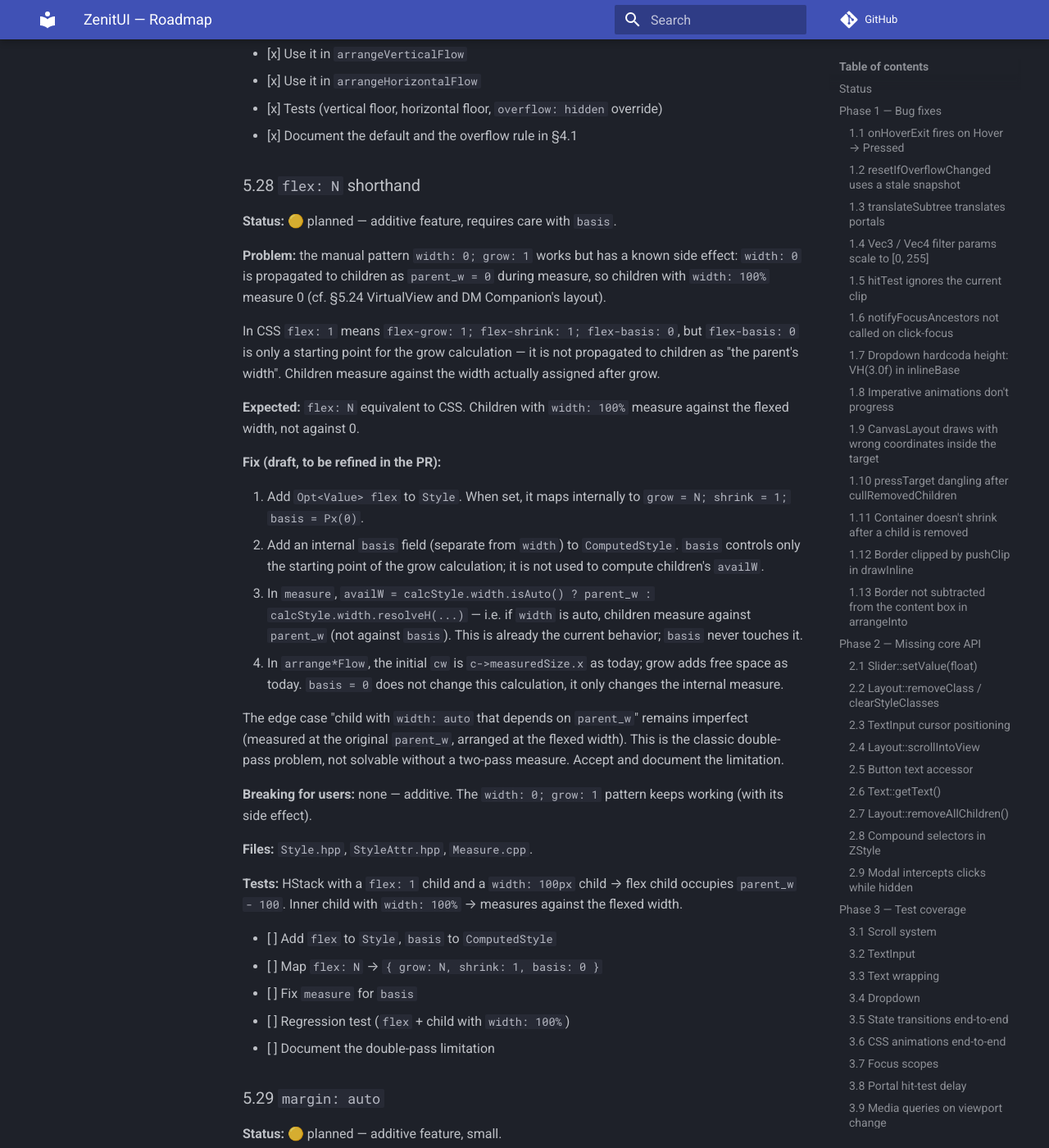
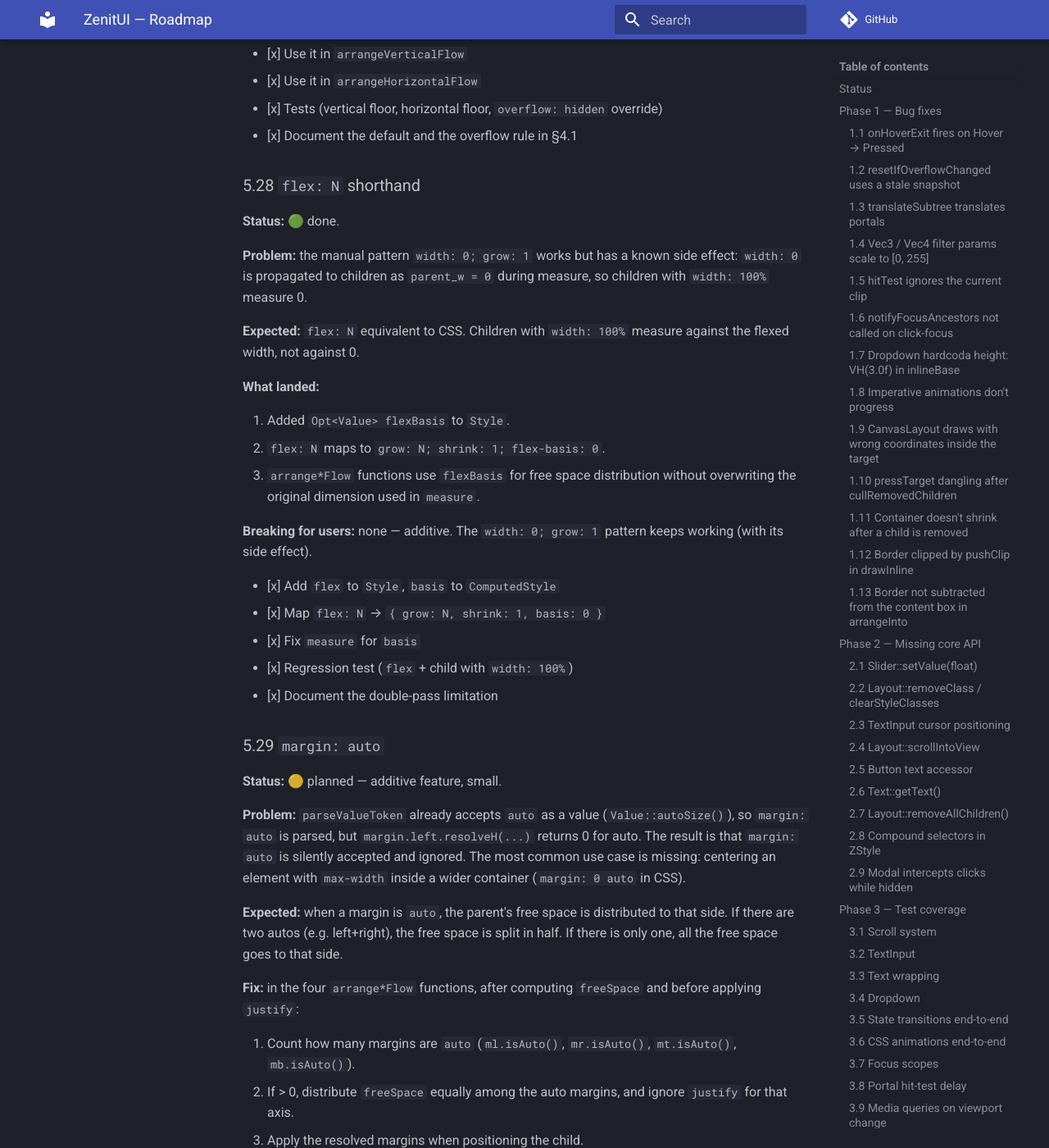
Before and after one commit to zLouis043/ZenitUI, an MkDocs documentation site: the page built from docs/ROADMAP.md, in a window 1280 px wide and 1400 px high, scrolled down 45061 px. Shown: the whole window at 82% size. Built offline with MkDocs 1.6.1 and Material for MkDocs 9.7.7, drawn with Linux system fonts in a browser that asks for light colours; comment, search, counter and statistics services are not loaded.

Commit message:
Completed 5.28 of the ROADMAP.md

```diff
--- a/docs/ROADMAP.md
+++ b/docs/ROADMAP.md
@@ -2025,56 +2025,29 @@ or `min-height: 0` explicitly.
 
 ### 5.28 `flex: N` shorthand
 
-**Status:** 🟡 planned — additive feature, requires care with `basis`.
+**Status:** 🟢 done.
 
 **Problem:** the manual pattern `width: 0; grow: 1` works but has a
 known side effect: `width: 0` is propagated to children as
-`parent_w = 0` during measure, so children with `width: 100%` measure 0
-(cf. §5.24 VirtualView and DM Companion's layout).
-
-In CSS `flex: 1` means `flex-grow: 1; flex-shrink: 1; flex-basis: 0`,
-but `flex-basis: 0` is only a starting point for the grow calculation
-— it is not propagated to children as "the parent's width". Children
-measure against the width actually assigned after grow.
+`parent_w = 0` during measure, so children with `width: 100%` measure 0.
 
 **Expected:** `flex: N` equivalent to CSS. Children with `width: 100%`
 measure against the flexed width, not against 0.
 
-**Fix (draft, to be refined in the PR):**
-
-1. Add `Opt<Value> flex` to `Style`. When set, it maps internally to
-   `grow = N; shrink = 1; basis = Px(0)`.
-2. Add an internal `basis` field (separate from `width`) to
-   `ComputedStyle`. `basis` controls only the starting point of the
-   grow calculation; it is not used to compute children's `availW`.
-3. In `measure`, `availW = calcStyle.width.isAuto() ? parent_w :
-   calcStyle.width.resolveH(...)` — i.e. if `width` is auto, children
-   measure against `parent_w` (not against `basis`). This is already
-   the current behavior; `basis` never touches it.
-4. In `arrange*Flow`, the initial `cw` is `c->measuredSize.x` as today;
-   grow adds free space as today. `basis = 0` does not change this
-   calculation, it only changes the internal measure.
-
-The edge case "child with `width: auto` that depends on `parent_w`"
-remains imperfect (measured at the original `parent_w`, arranged at
-the flexed width). This is the classic double-pass problem, not
-solvable without a two-pass measure. Accept and document the
-limitation.
+**What landed:**
+
+1. Added `Opt<Value> flexBasis` to `Style`.
+2. `flex: N` maps to `grow: N; shrink: 1; flex-basis: 0`.
+3. `arrange*Flow` functions use `flexBasis` for free space distribution without overwriting the original dimension used in `measure`.
 
 **Breaking for users:** none — additive. The `width: 0; grow: 1`
 pattern keeps working (with its side effect).
 
-**Files:** `Style.hpp`, `StyleAttr.hpp`, `Measure.cpp`.
-
-**Tests:** HStack with a `flex: 1` child and a `width: 100px` child →
-flex child occupies `parent_w - 100`. Inner child with
-`width: 100%` → measures against the flexed width.
-
-- [ ] Add `flex` to `Style`, `basis` to `ComputedStyle`
-- [ ] Map `flex: N` → `{ grow: N, shrink: 1, basis: 0 }`
-- [ ] Fix `measure` for `basis`
-- [ ] Regression test (`flex` + child with `width: 100%`)
-- [ ] Document the double-pass limitation
+- [x] Add `flex` to `Style`, `basis` to `ComputedStyle`
+- [x] Map `flex: N` → `{ grow: N, shrink: 1, basis: 0 }`
+- [x] Fix `measure` for `basis`
+- [x] Regression test (`flex` + child with `width: 100%`)
+- [x] Document the double-pass limitation
 
 ### 5.29 `margin: auto`
 
```
Also changed, not shown: 4 other files.
